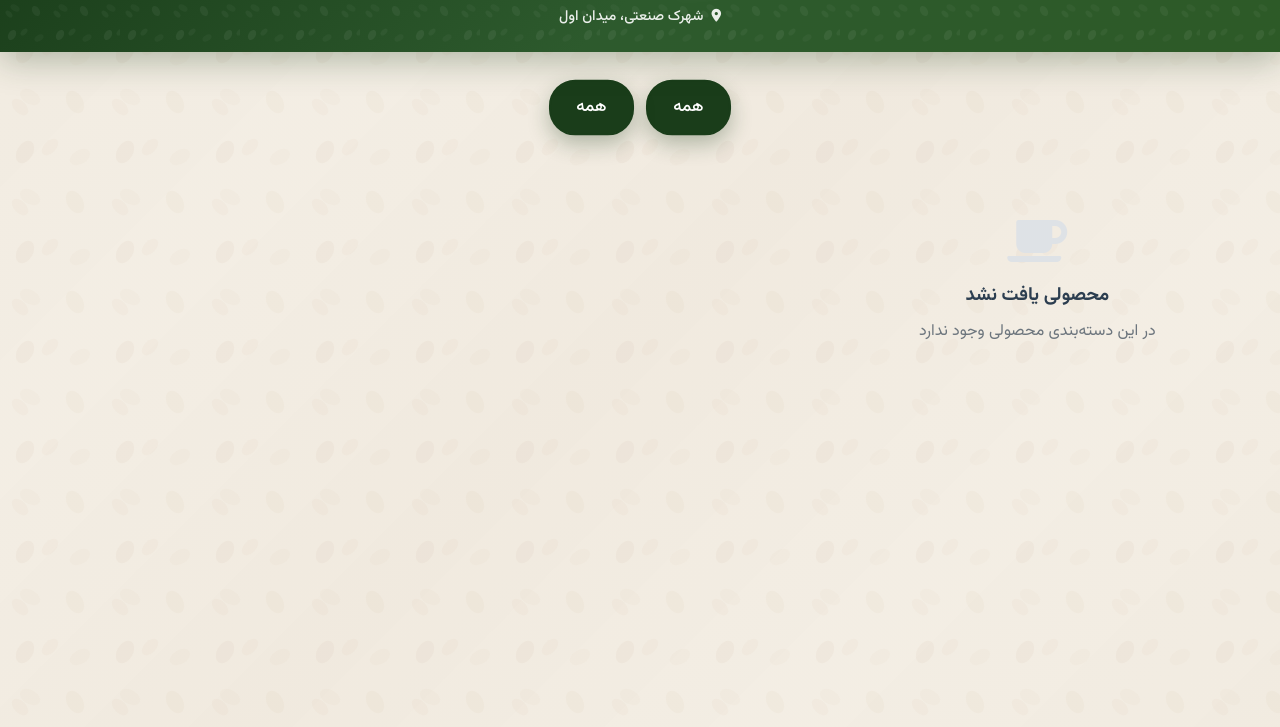
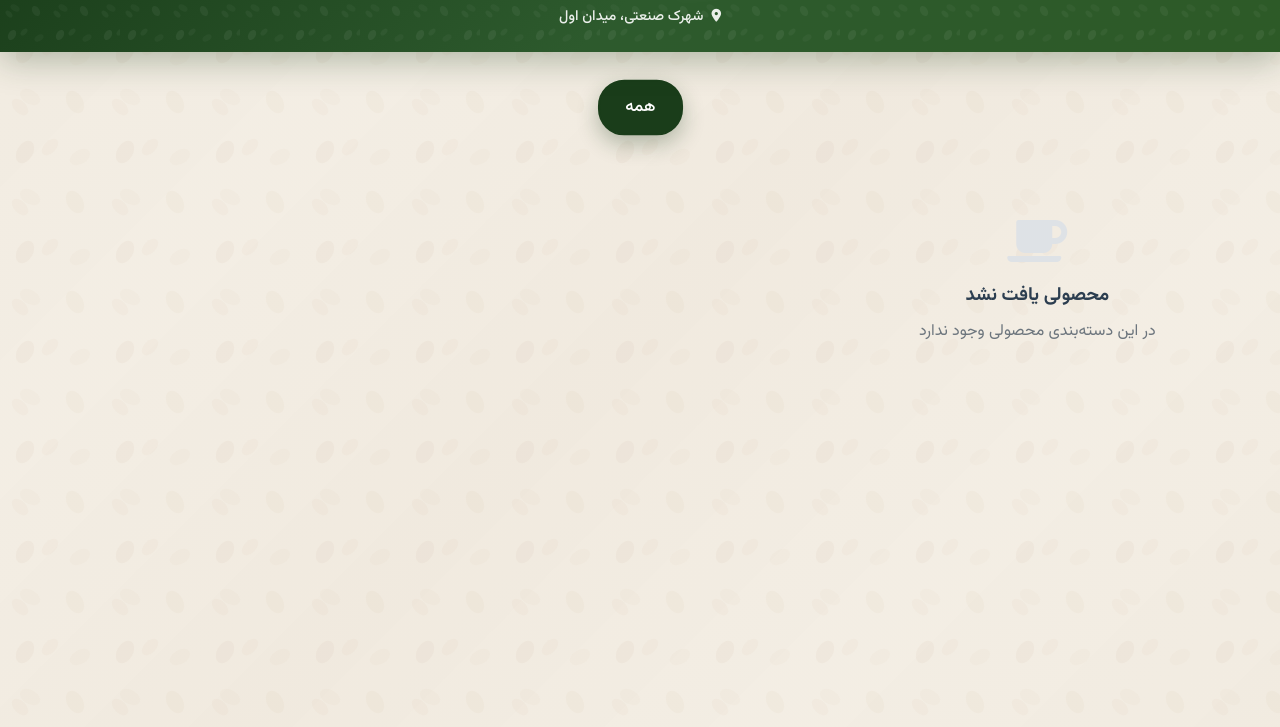
Before and after one commit to Rezamotamedishz/mammut-cafe-menu, a plain HTML site: page index.html in a window 1280 px wide. Shown: the part 73-800 px from the top of the page. Drawn offline with nearby package versions, Linux system fonts and the light colour scheme.

Commit message:
آپدیت پروژه

```diff
--- a/index.html
+++ b/index.html
@@ -49,9 +49,7 @@
         <div class="container">
             <!-- Category Filter -->
             <div class="category-filter">
-                <button class="category-btn active" data-category="all">
-                    همه
-                </button>
+
                 <div id="categoryButtons"></div>
             </div>
 
```
